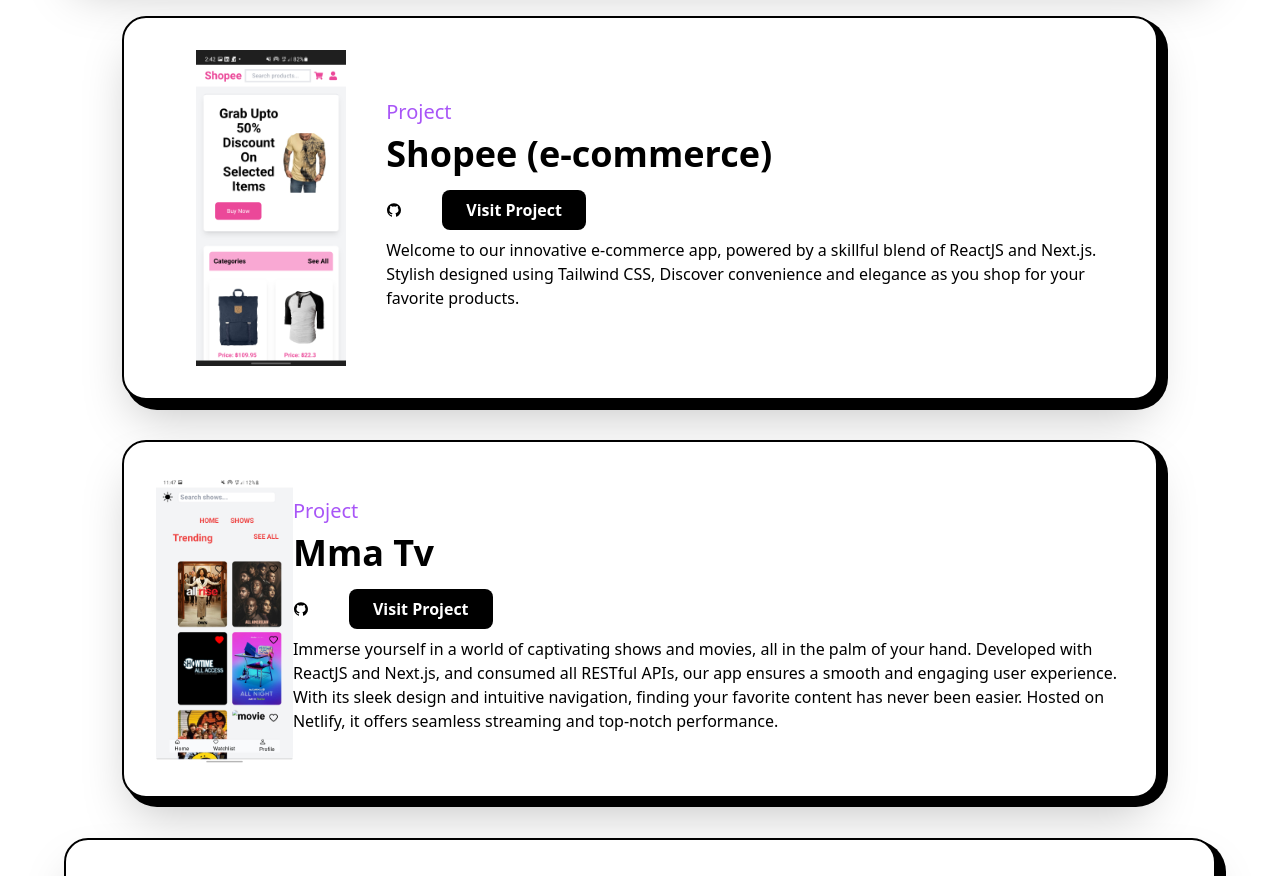
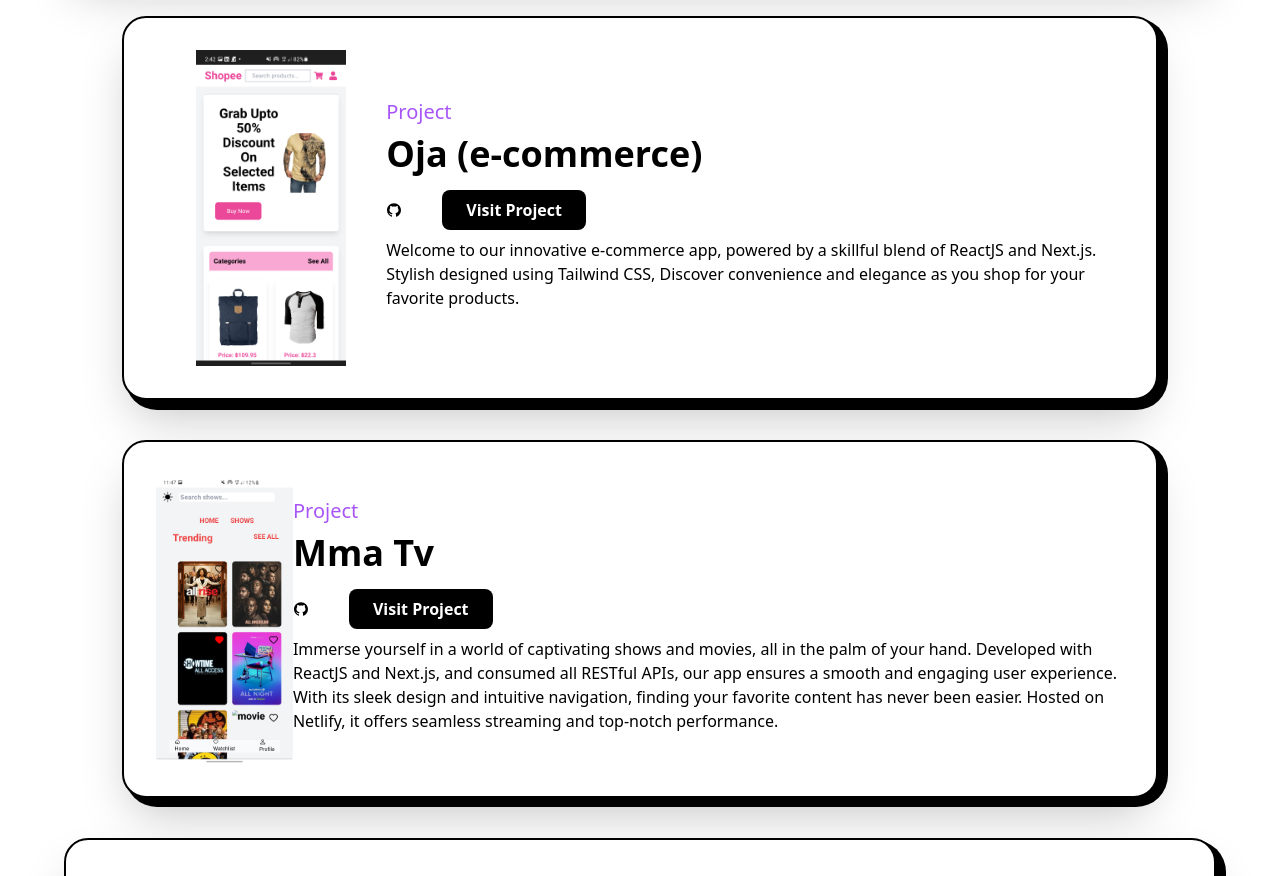
Before and after one commit to chinwaneti/Portfolio, a Next.js app: page /projects in a window 1280 px wide. Shown: the part 940-1816 px from the top of the page. Built offline with nearby package versions, Linux system fonts and the light colour scheme.

Commit message:
Update page.jsx

```diff
--- a/src/app/projects/page.jsx
+++ b/src/app/projects/page.jsx
@@ -115,7 +115,7 @@
     <div className='my-10 md:w-[90%] sm:w-[80%] w-[90%] mx-auto '>
     <Featured
     type=' Project'
-    title="Shopee (e-commerce)"
+    title="Oja (e-commerce)"
     img={pica}
     summary="Welcome to our innovative e-commerce app,
     powered by a skillful blend of ReactJS and Next.js.
```
